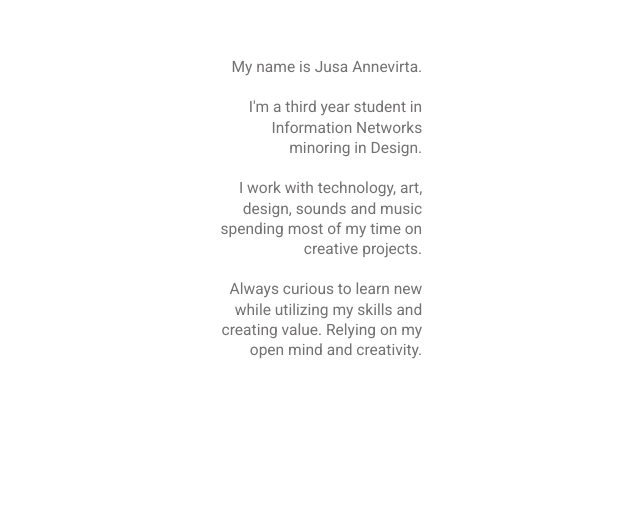
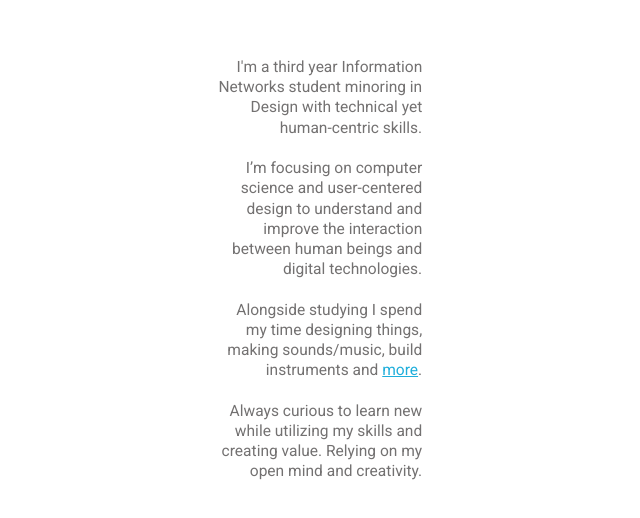
Before and after one commit to jusa-a/jusa-a.github.oi, a plain HTML site: page index.html in a window 1280 px wide. Shown: the part 1423-1941 px from the top of the page, without its empty margins (1-641 px from the left). Before the commit the page ends 1827 px from the top, so only its background shows below. Drawn offline with nearby package versions, Linux system fonts and the light colour scheme.

Commit message:
update about

```diff
--- a/index.html
+++ b/index.html
@@ -55,9 +55,20 @@
     </div>
     <section class="intro" id="about">
       <p>
-        My name is Jusa Annevirta. <br><br>
-        I'm a third year student in Information Networks minoring in Design.<br><br>
-        I work with technology, art, design, sounds and music spending most of my time on creative projects.<br><br>
+        I'm a third year Information Networks student minoring in Design with technical yet human-centric skills.
+      </p>
+      <br>
+      <p>
+        I’m focusing on computer science and user-centered design to understand and improve the interaction between
+        human beings and digital technologies.
+      </p>
+      <br>
+      <p>
+        Alongside studying I spend my time designing things, making sounds/music, build instruments and
+        <a href="https://www.instagram.com/jusa.a/">more</a>.
+      </p>
+      <br>
+      <p>
         Always curious to learn new while utilizing my skills and creating value. Relying on my open mind and
         creativity.
       </p>
```
